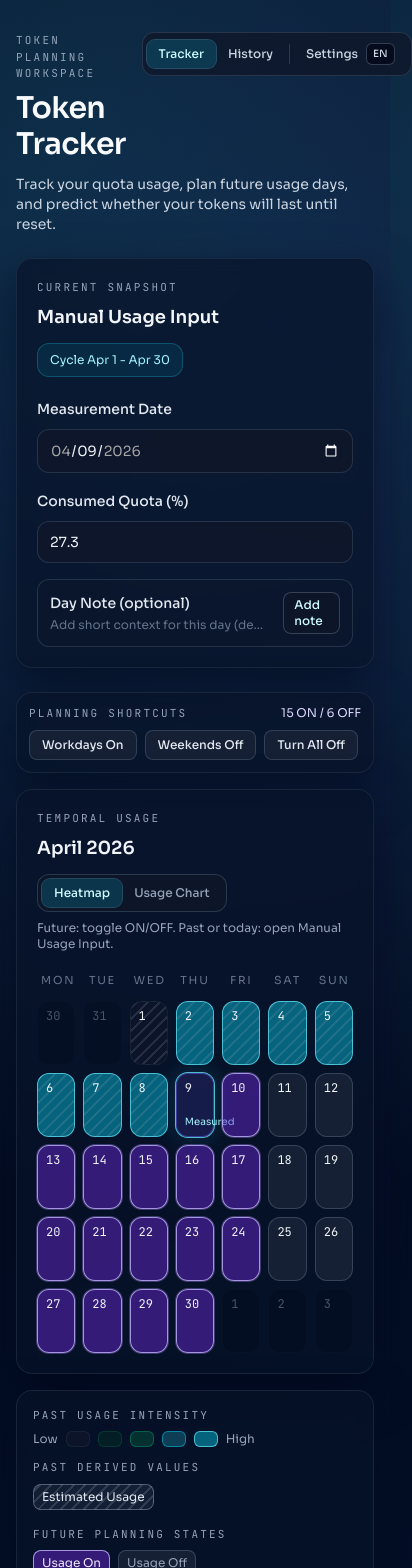
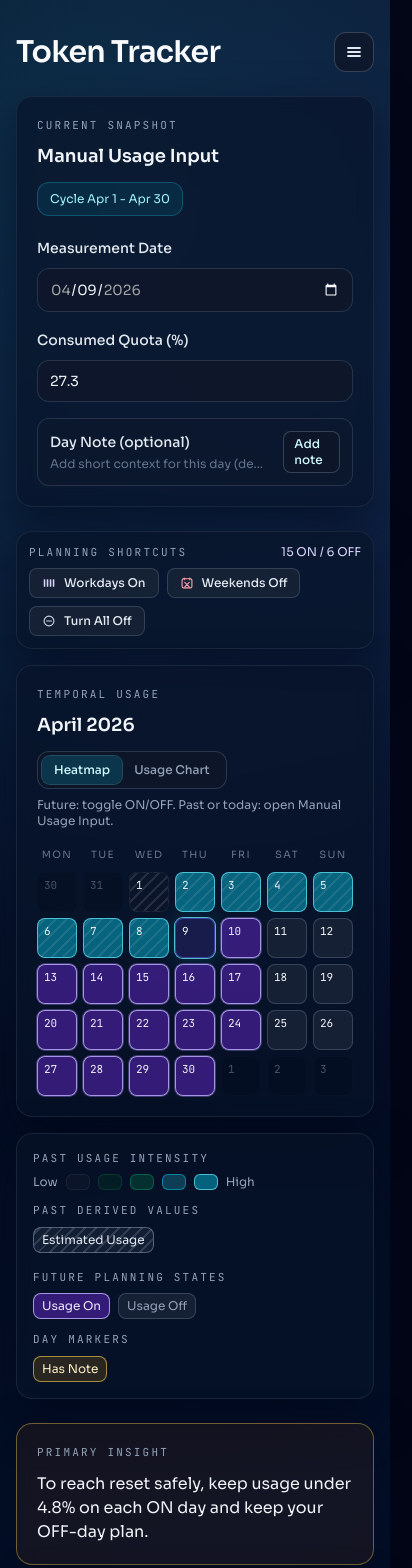
Before and after one commit to teles/token-tracker, a Vue app: page / in a window 390 px wide. Shown: the top 1568 px of the page, 412 px wide, since content can reach past the window. Built offline with nearby package versions, Linux system fonts and the light colour scheme.

Commit message:
feat(ui): improve mobile navigation and history responsiveness

```diff
--- a/src/components/CalendarHeatmap.vue
+++ b/src/components/CalendarHeatmap.vue
@@ -30,13 +30,13 @@
     </div>
 
     <template v-if="viewMode === 'heatmap'">
-      <div class="grid grid-cols-7 gap-2 text-[11px] uppercase tracking-[0.16em] text-slate-500">
-        <span v-for="weekday in weekdays" :key="weekday" class="px-1 py-1 text-center">
+      <div class="grid grid-cols-7 gap-1.5 text-[10px] uppercase tracking-[0.14em] text-slate-500 sm:gap-2 sm:text-[11px] sm:tracking-[0.16em]">
+        <span v-for="weekday in weekdays" :key="weekday" class="px-0.5 py-0.5 text-center sm:px-1 sm:py-1">
           {{ weekday }}
         </span>
       </div>
 
-      <div class="mt-2 grid grid-cols-7 gap-2">
+      <div class="mt-2 grid grid-cols-7 gap-1.5 sm:gap-2">
         <button
           v-for="day in days"
           :key="day.date"
@@ -53,13 +53,13 @@
         >
           <span
             v-if="day.hasNote && day.isCurrentMonth && day.isInCycle"
-            class="absolute right-1.5 top-1.5 h-1.5 w-1.5 rounded-full bg-amber-200/90 ring-1 ring-amber-300/50"
+            class="absolute right-1 top-1 h-1.5 w-1.5 rounded-full bg-amber-200/90 ring-1 ring-amber-300/50 sm:right-1.5 sm:top-1.5"
             aria-hidden="true"
           />
-          <span class="font-mono text-xs" :class="day.isCurrentMonth ? 'text-slate-100' : 'text-slate-600'">
+          <span class="font-mono text-[11px] sm:text-xs" :class="day.isCurrentMonth ? 'text-slate-100' : 'text-slate-600'">
             {{ day.dayNumber }}
           </span>
-          <span v-if="day.isMeasurementDay" class="absolute bottom-1 left-2 text-[10px] text-cyan-200">{{ measuredLabel }}</span>
+          <span v-if="day.isMeasurementDay" class="absolute bottom-1 left-2 hidden text-[10px] text-cyan-200 sm:block">{{ measuredLabel }}</span>
         </button>
       </div>
     </template>
--- a/src/components/PageHeader.vue
+++ b/src/components/PageHeader.vue
@@ -1,72 +1,134 @@
 <template>
-  <header class="space-y-3">
-    <div class="flex items-start justify-between gap-4">
-      <div>
-        <p class="panel-title">{{ t(workspaceKey) }}</p>
-        <h1 class="mt-2 text-3xl font-semibold tracking-tight text-slate-50 sm:text-4xl">{{ t(titleKey) }}</h1>
-      </div>
+  <header>
+    <div class="flex items-center justify-between gap-3">
+      <h1 class="text-3xl font-semibold tracking-tight text-slate-50 sm:text-4xl">
+        {{ t(titleKey) }}
+      </h1>
 
-      <div class="flex flex-wrap items-center justify-end gap-2">
-        <div class="inline-flex items-center rounded-xl border border-slate-700/70 bg-slate-900/80 p-1">
+      <button
+        type="button"
+        class="inline-flex h-10 w-10 items-center justify-center rounded-xl border border-slate-600/70 bg-slate-900/80 text-slate-200 transition hover:border-cyan-300/60 hover:text-cyan-100"
+        :aria-label="t('header.openMenu')"
+        @click="isSidebarOpen = true"
+      >
+        <svg viewBox="0 0 20 20" class="h-5 w-5" fill="none" aria-hidden="true">
+          <path d="M4 6h12M4 10h12M4 14h12" stroke="currentColor" stroke-width="1.8" stroke-linecap="round" />
+        </svg>
+      </button>
+    </div>
+  </header>
+
+  <Teleport to="body">
+    <div v-if="isSidebarOpen" class="fixed inset-0 z-50 flex justify-end">
+      <button
+        type="button"
+        class="absolute inset-0 bg-slate-950/80 backdrop-blur-sm"
+        :aria-label="t('header.closeMenu')"
+        @click="closeSidebar"
+      />
+
+      <aside
+        class="relative h-full w-72 border-l border-slate-700/80 bg-slate-900/95 p-4 shadow-panel"
+        role="dialog"
+        aria-modal="true"
+      >
+        <div class="mb-4 flex items-center justify-between">
+          <p class="panel-title">{{ t('header.navigation') }}</p>
+          <button
+            type="button"
+            class="inline-flex h-8 w-8 items-center justify-center rounded-lg border border-slate-600/70 text-slate-300 transition hover:border-cyan-300/60 hover:text-cyan-100"
+            :aria-label="t('header.closeMenu')"
+            @click="closeSidebar"
+          >
+            <svg viewBox="0 0 20 20" class="h-4 w-4" fill="none" aria-hidden="true">
+              <path d="M5 5l10 10M15 5L5 15" stroke="currentColor" stroke-width="1.8" stroke-linecap="round" />
+            </svg>
+          </button>
+        </div>
+
+        <nav class="space-y-2">
           <button
             v-for="item in menuItems"
             :key="item.page"
             type="button"
-            class="rounded-lg px-3 py-1.5 text-xs font-medium transition"
+            class="flex w-full items-center justify-between rounded-xl border px-3 py-2.5 text-sm font-medium transition"
             :class="item.page === currentPage
-              ? 'bg-cyan-500/20 text-cyan-100 shadow-[0_0_0_1px_rgba(103,232,249,0.25)]'
-              : 'text-slate-300 hover:text-slate-100'"
+              ? 'border-cyan-200/70 bg-cyan-500/20 text-cyan-50'
+              : 'border-slate-700/80 bg-slate-950/50 text-slate-200 hover:border-slate-500/80'"
             :aria-current="item.page === currentPage ? 'page' : undefined"
-            @click="$emit('navigate', item.page)"
+            @click="navigateFromSidebar(item.page)"
           >
-            {{ item.label }}
+            <span>{{ item.label }}</span>
           </button>
+        </nav>
 
-          <span class="mx-1 h-5 w-px bg-slate-700/80" aria-hidden="true" />
-
+        <div class="mt-4 border-t border-slate-700/70 pt-4">
           <button
             type="button"
-            class="inline-flex items-center gap-2 rounded-lg px-3 py-1.5 text-xs font-medium text-slate-300 transition hover:text-slate-100"
-            @click="$emit('open-settings')"
+            class="flex w-full items-center justify-between rounded-xl border border-slate-700/80 bg-slate-950/50 px-3 py-2.5 text-sm font-medium text-slate-200 transition hover:border-cyan-300/60 hover:text-cyan-100"
+            @click="openSettingsFromSidebar"
           >
-            {{ t('header.settings') }}
-            <span class="rounded-md border border-slate-600/70 bg-slate-950/70 px-1.5 py-0.5 text-[10px] text-slate-300">
+            <span>{{ t('header.settings') }}</span>
+            <span class="rounded-md border border-slate-600/70 bg-slate-900/70 px-1.5 py-0.5 text-[10px] text-slate-300">
               {{ languageLabel }}
             </span>
           </button>
         </div>
-      </div>
+      </aside>
     </div>
-
-    <p class="max-w-3xl text-sm text-slate-300 sm:text-base">
-      {{ t(subtitleKey) }}
-    </p>
-  </header>
+  </Teleport>
 </template>
 
 <script setup lang="ts">
-import { computed } from 'vue';
+import { computed, onBeforeUnmount, onMounted, ref } from 'vue';
 import { useI18n } from '@/composables/useI18n';
 
 type AppPage = 'tracker' | 'history';
 
-defineProps<{
+const props = defineProps<{
   languageLabel: string;
   currentPage: AppPage;
-  workspaceKey: string;
   titleKey: string;
-  subtitleKey: string;
 }>();
 
-defineEmits<{
+const emit = defineEmits<{
   (event: 'open-settings'): void;
   (event: 'navigate', page: AppPage): void;
 }>();
 
 const { t } = useI18n();
+const isSidebarOpen = ref(false);
 
 const menuItems = computed<Array<{ page: AppPage; label: string }>>(() => [
   { page: 'tracker', label: t('navigation.tracker') },
   { page: 'history', label: t('navigation.history') }
 ]);
+
+function closeSidebar() {
+  isSidebarOpen.value = false;
+}
+
+function navigateFromSidebar(page: AppPage) {
+  emit('navigate', page);
+  closeSidebar();
+}
+
+function openSettingsFromSidebar() {
+  emit('open-settings');
+  closeSidebar();
+}
+
+function onWindowKeydown(event: KeyboardEvent) {
+  if (event.key === 'Escape') {
+    closeSidebar();
+  }
+}
+
+onMounted(() => {
+  window.addEventListener('keydown', onWindowKeydown);
+});
+
+onBeforeUnmount(() => {
+  window.removeEventListener('keydown', onWindowKeydown);
+});
 </script>
--- a/src/components/PlanningShortcuts.vue
+++ b/src/components/PlanningShortcuts.vue
@@ -7,23 +7,37 @@
     <div class="flex flex-wrap items-center gap-2">
       <button
         type="button"
-        class="rounded-lg border border-slate-600/60 bg-slate-800/60 px-3 py-1.5 text-xs font-medium text-slate-200 transition hover:border-cyan-300/50 hover:text-cyan-100"
+        class="inline-flex items-center gap-2 rounded-lg border border-slate-600/60 bg-slate-800/60 px-3 py-1.5 text-xs font-medium text-slate-200 transition hover:border-cyan-300/50 hover:text-cyan-100"
         @click="$emit('apply', 'workdays')"
       >
+        <svg viewBox="0 0 20 20" class="h-3.5 w-3.5 text-violet-200" fill="none" aria-hidden="true">
+          <rect x="2.5" y="4.5" width="2.2" height="11" rx="0.9" fill="currentColor" />
+          <rect x="6.8" y="4.5" width="2.2" height="11" rx="0.9" fill="currentColor" />
+          <rect x="11.1" y="4.5" width="2.2" height="11" rx="0.9" fill="currentColor" />
+          <rect x="15.4" y="4.5" width="2.2" height="11" rx="0.9" fill="currentColor" />
+        </svg>
         {{ t('planningShortcuts.workdaysOn') }}
       </button>
       <button
         type="button"
-        class="rounded-lg border border-slate-600/60 bg-slate-800/60 px-3 py-1.5 text-xs font-medium text-slate-200 transition hover:border-cyan-300/50 hover:text-cyan-100"
+        class="inline-flex items-center gap-2 rounded-lg border border-slate-600/60 bg-slate-800/60 px-3 py-1.5 text-xs font-medium text-slate-200 transition hover:border-cyan-300/50 hover:text-cyan-100"
         @click="$emit('apply', 'weekendOff')"
       >
+        <svg viewBox="0 0 20 20" class="h-3.5 w-3.5 text-rose-300" fill="none" aria-hidden="true">
+          <rect x="3" y="4" width="14" height="13" rx="2" stroke="currentColor" stroke-width="1.6" />
+          <path d="M6 2.8v2.6M14 2.8v2.6M6.8 9.2l6.4 6.4M13.2 9.2l-6.4 6.4" stroke="currentColor" stroke-width="1.6" stroke-linecap="round" />
+        </svg>
         {{ t('planningShortcuts.weekendsOff') }}
       </button>
       <button
         type="button"
-        class="rounded-lg border border-slate-600/60 bg-slate-800/60 px-3 py-1.5 text-xs font-medium text-slate-200 transition hover:border-cyan-300/50 hover:text-cyan-100"
+        class="inline-flex items-center gap-2 rounded-lg border border-slate-600/60 bg-slate-800/60 px-3 py-1.5 text-xs font-medium text-slate-200 transition hover:border-cyan-300/50 hover:text-cyan-100"
         @click="$emit('apply', 'clear')"
       >
+        <svg viewBox="0 0 20 20" class="h-3.5 w-3.5 text-slate-300" fill="none" aria-hidden="true">
+          <circle cx="10" cy="10" r="7" stroke="currentColor" stroke-width="1.6" />
+          <path d="M6.5 10h7" stroke="currentColor" stroke-width="1.6" stroke-linecap="round" />
+        </svg>
         {{ t('planningShortcuts.turnAllOff') }}
       </button>
     </div>
--- a/src/i18n/messages.ts
+++ b/src/i18n/messages.ts
@@ -10,6 +10,9 @@ export const i18nMessages: Record<AppLanguage, MessageMap> = {
     'header.languageBadge.enUs': 'EN',
     'header.languageBadge.ptBr': 'PT-BR',
     'header.subtitle': 'Track your quota usage, plan future usage days, and predict whether your tokens will last until reset.',
+    'header.openMenu': 'Open menu',
+    'header.closeMenu': 'Close menu',
+    'header.navigation': 'Navigation',
     'navigation.history': 'History',
     'navigation.tracker': 'Tracker',
 
@@ -197,6 +200,9 @@ export const i18nMessages: Record<AppLanguage, MessageMap> = {
     'header.languageBadge.enUs': 'EN',
     'header.languageBadge.ptBr': 'PT-BR',
     'header.subtitle': 'Acompanhe o consumo da cota, planeje dias futuros de uso e estime se seus tokens chegam até o reset.',
+    'header.openMenu': 'Abrir menu',
+    'header.closeMenu': 'Fechar menu',
+    'header.navigation': 'Navegação',
     'navigation.history': 'Histórico',
     'navigation.tracker': 'Diagnóstico',
 
--- a/src/pages/HistoryPage.vue
+++ b/src/pages/HistoryPage.vue
@@ -5,9 +5,7 @@
         <PageHeader
           :language-label="languageLabel"
           current-page="history"
-          workspace-key="history.workspace"
           title-key="history.title"
-          subtitle-key="history.subtitle"
           @open-settings="isSettingsOpen = true"
           @navigate="emit('navigate', $event)"
         />
@@ -17,7 +15,7 @@
             <article class="rounded-xl border border-slate-700/60 bg-slate-900/50 p-4">
               <p class="panel-title">{{ t('history.summary.latestMeasurement') }}</p>
               <p v-if="latestMeasurement" class="mt-2 text-2xl font-semibold text-cyan-100">
-                {{ formatPercent(latestMeasurement.consumedPercent) }}%
+                {{ formatPercent(latestMeasurement.consumedPercent) }}
               </p>
               <p v-else class="mt-2 text-lg font-semibold text-slate-300">{{ t('history.summary.noData') }}</p>
               <p class="mt-1 text-xs text-slate-400">
@@ -168,7 +166,7 @@
                     entry.kind === 'measurement' && entry.isEstimated ? 'history-estimated-entry history-estimated-muted' : ''
                   ]"
                 >
-                  <div class="flex items-start justify-between gap-3">
+                  <div class="flex flex-col gap-3 sm:flex-row sm:items-start sm:justify-between">
                     <div class="min-w-0 space-y-2">
                       <div class="flex flex-wrap items-center gap-2">
                         <span
@@ -191,14 +189,14 @@
                         v-if="entry.kind === 'measurement'"
                         class="space-y-1"
                       >
-                        <div class="flex flex-wrap items-center gap-2">
+                        <div class="flex flex-col gap-2 sm:flex-row sm:flex-wrap sm:items-center">
                           <input
                             type="number"
                             min="0"
                             max="100"
                             step="0.1"
                             :aria-label="t('usageInput.consumedQuota')"
-                            class="w-28 rounded-lg border border-slate-600/70 bg-slate-950/70 px-2.5 py-1.5 text-xs text-slate-100 outline-none transition focus:border-cyan-300/60"
+                            class="w-full rounded-lg border border-slate-600/70 bg-slate-950/70 px-2.5 py-1.5 text-xs text-slate-100 outline-none transition focus:border-cyan-300/60 sm:w-28"
                             :value="getMeasurementDraft(entry.date, entry.consumedPercent ?? 0)"
                             @input="onMeasurementDraftInput(entry.date, $event)"
                             @blur="onMeasurementDraftBlur(entry.date, entry.consumedPercent ?? 0)"
@@ -207,14 +205,14 @@
                           <button
                             v-if="isMeasurementDraftDirty(entry.date, entry.consumedPercent ?? 0)"
                             type="button"
-                            class="rounded-lg border border-cyan-300/60 bg-cyan-500/15 px-2.5 py-1.5 text-xs font-medium text-cyan-100 transition hover:border-cyan-200/70"
+                            class="w-full rounded-lg border border-cyan-300/60 bg-cyan-500/15 px-2.5 py-1.5 text-center text-xs font-medium text-cyan-100 transition hover:border-cyan-200/70 sm:w-auto"
                             @click="saveMeasurementEdit(entry.date, entry.consumedPercent ?? 0)"
                           >
                             {{ t('history.measurementEdit.save') }}
                           </button>
                           <span
                             v-else
-                            class="rounded-lg border border-slate-700/70 bg-slate-950/60 px-2.5 py-1.5 text-[11px] text-slate-400"
+                            class="w-full rounded-lg border border-slate-700/70 bg-slate-950/60 px-2.5 py-1.5 text-center text-[11px] text-slate-400 sm:w-auto"
                           >
                             {{ t('history.measurementEdit.saved') }}
                           </span>
@@ -227,7 +225,7 @@
                         </p>
                       </div>
                     </div>
-                    <span class="rounded-md border border-slate-700/70 bg-slate-950/75 px-2 py-1 font-mono text-[10px] text-slate-400">
+                    <span class="self-end rounded-md border border-slate-700/70 bg-slate-950/75 px-2 py-1 font-mono text-[10px] text-slate-400 sm:self-auto">
                       {{ entry.date }}
                     </span>
                   </div>
@@ -541,7 +539,7 @@ const measurementEntries = computed<HistoryEntry[]>(() => (
     consumedPercent: record.consumedPercent,
     isEstimated: record.isEstimated,
     detail: t('history.entry.measuredDetail', {
-      value: `${formatPercent(record.consumedPercent)}%`
+      value: formatPercent(record.consumedPercent)
     })
   }))
 ));
--- a/src/pages/TokenTrackerPage.vue
+++ b/src/pages/TokenTrackerPage.vue
@@ -5,9 +5,7 @@
         <PageHeader
           :language-label="languageLabel"
           current-page="tracker"
-          workspace-key="header.workspace"
           title-key="header.title"
-          subtitle-key="header.subtitle"
           @open-settings="isSettingsOpen = true"
           @navigate="emit('navigate', $event)"
         />
--- a/src/styles.css
+++ b/src/styles.css
@@ -32,7 +32,7 @@
   }
 
   .grid-cell {
-    @apply relative flex h-16 w-full items-start justify-end rounded-xl border px-2 py-1.5 text-sm transition;
+    @apply relative flex aspect-square w-full items-start justify-end rounded-lg border px-1.5 py-1 text-xs transition sm:rounded-xl sm:px-2 sm:py-1.5 sm:text-sm;
   }
 
   .toggle-pop {
```
